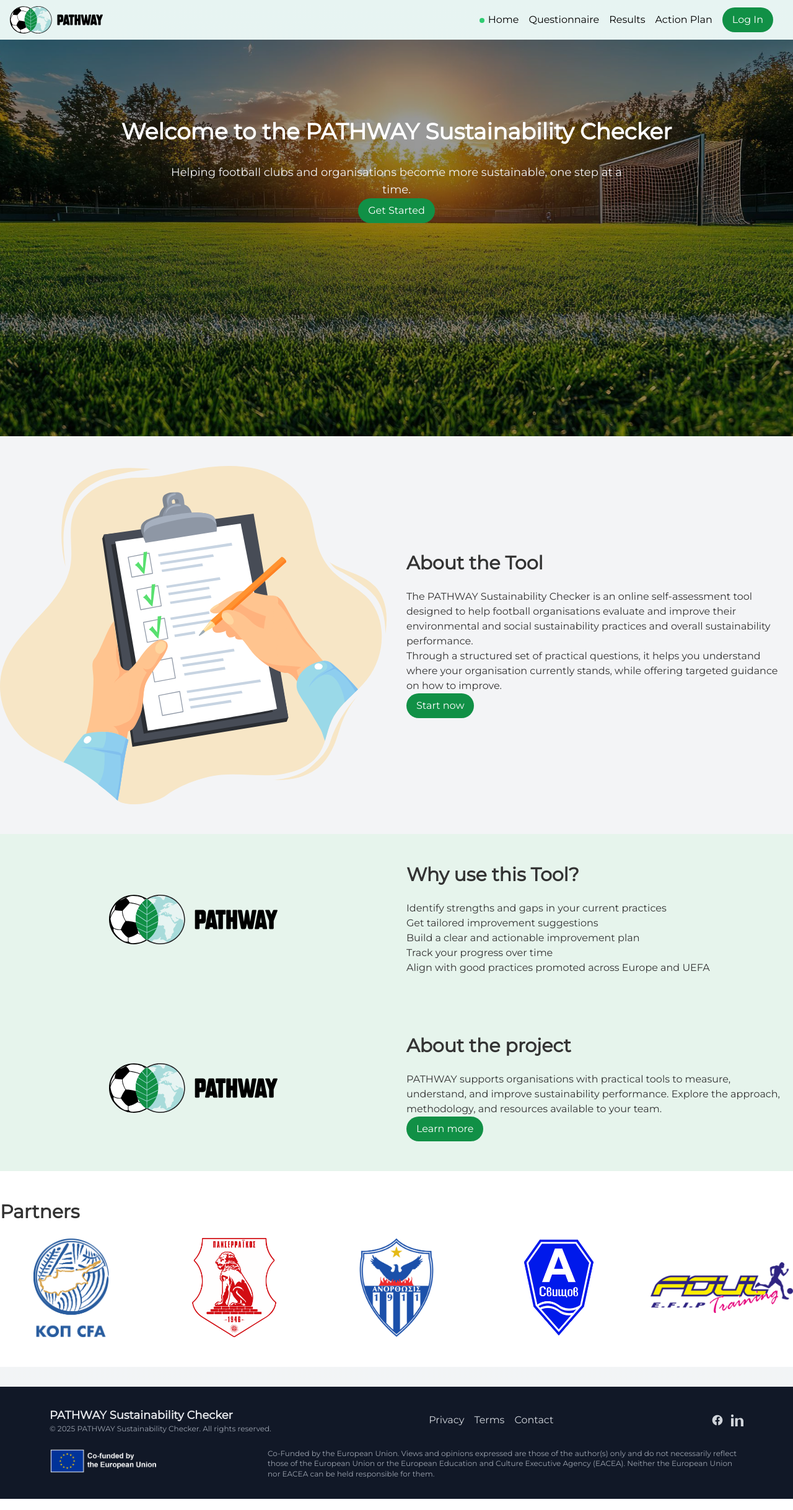
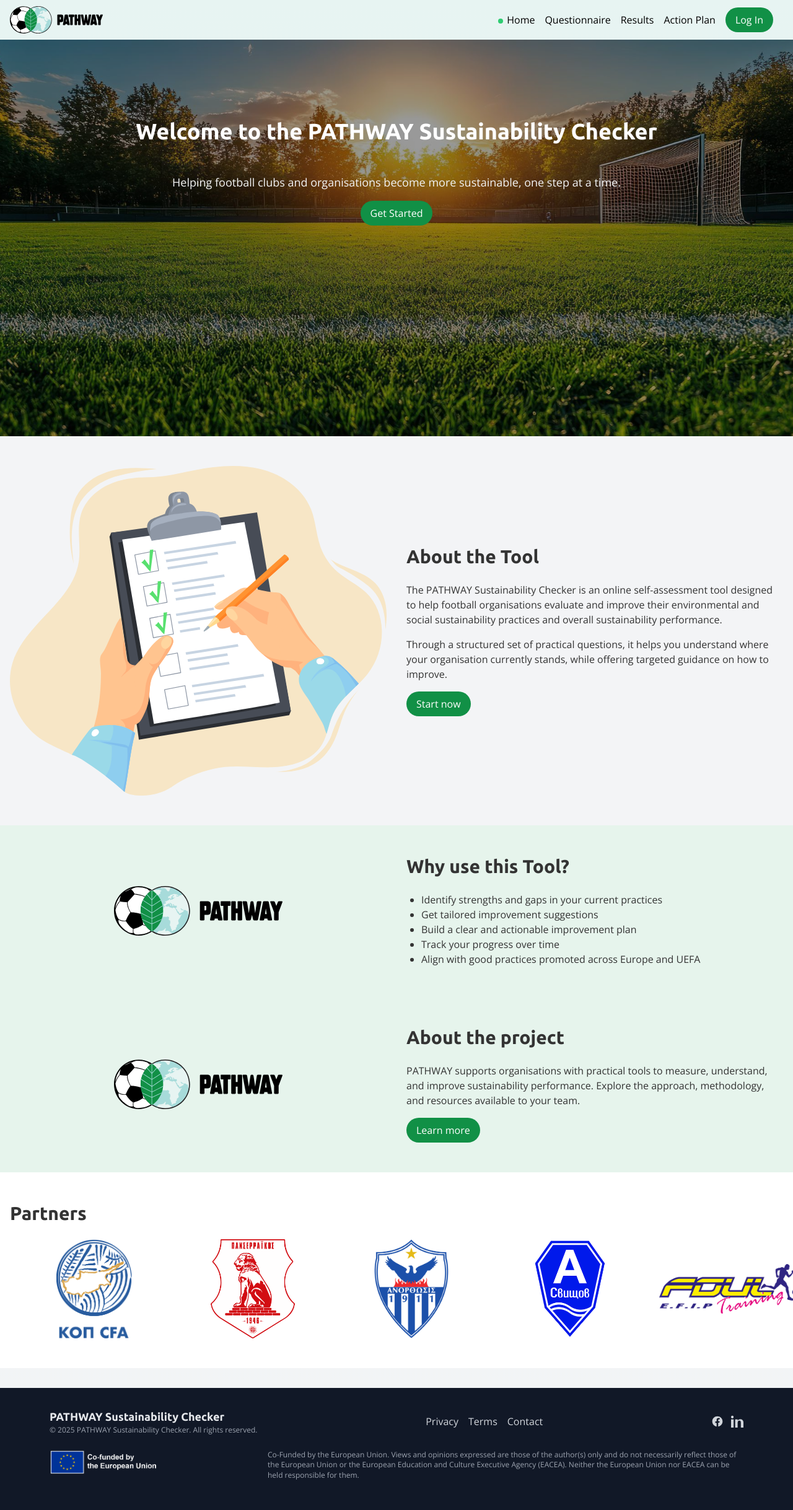
Before and after one commit to genestial/pathway-checker, a React (Vite) app: page / in a window 1280 px wide. Shown: the whole page at 62% size. Built offline with nearby package versions, Linux system fonts and the light colour scheme; no server answers.

Commit message:
Fixed homepage styling - alignment issues

```diff
--- a/src/pages/ResultsPage.jsx
+++ b/src/pages/ResultsPage.jsx
@@ -114,9 +114,8 @@ const ResultsPage = ({ user }) => {
       topic: q.topic,
       text: q.text,
       value: getOptionValue(q, responses[q.id]),
-    }))
-    .filter(item => item.value !== null && item.value < 2);
-  const hasActionItems = actionItems.length > 0;
+    }));
+  const hasActionItems = actionItems.some(i => i.value === 0 || i.value === 1);
 
   const calculatePillarScore = (pillar) => {
     const topics = topicsByPillar[pillar];
--- a/src/styles/main.css
+++ b/src/styles/main.css
@@ -1,4 +1,4 @@
-@import url('https://fonts.googleapis.com/css2?family=Montserrat:wght@400&family=Poppins:wght@900&display=swap');
+@import url('https://fonts.googleapis.com/css2?family=Ubuntu:wght@700&family=Open+Sans:wght@400&display=swap');
 @import 'react-tabs/style/react-tabs.css';
 
 /* Import Tailwind CSS */
@@ -10,8 +10,12 @@
 body {
   @apply bg-gradient-to-b from-pathway-light to-gray-100;
   margin: 0;
-  font-family: 'Montserrat', sans-serif;
+  font-family: 'Open Sans', sans-serif;
   color: #333;
+}
+
+p {
+  @apply mb-4;
 }
 
 /* Color variables */
@@ -35,6 +39,9 @@ button, .a11y-button {
   line-height: 1 !important;
 }
 
+/* Reset list styling for navigation and footer menus */
+nav ul li, ul.footer__social-list li{ list-style: none; }
+
 /* Header */
 .header { @apply fixed inset-x-0 top-0 z-10 bg-transparent; height: var(--header-h); }
 .header--scrolled { @apply bg-white; }
@@ -53,21 +60,21 @@ button, .a11y-button {
   @apply w-8 h-8 rounded-full object-cover;
 }
 .header__dropdown {
-  @apply absolute right-0 top-[var(--header-h)] mt-2 w-48 bg-white border border-gray-200 rounded-md shadow-md py-2 z-10;
+  @apply absolute right-0 top-[var(--header-h)] mt-2 w-48 bg-white border border-gray-200 rounded-md shadow-md py-2 z-10 overflow-hidden;
 }
 .header__dropdown-email {
-  @apply block px-4 py-2 text-sm text-gray-700 font-medium;
+  @apply block px-4 py-2 text-sm text-gray-700 font-medium truncate;
 }
 .header__dropdown-btn {
-  @apply block w-full text-left px-4 py-2 text-sm text-red-500 hover:bg-gray-100 transition;
+  @apply block w-full text-left px-4 py-2 text-sm bg-pathway-primary text-white rounded-[2rem] transition duration-200 focus-visible:outline focus-visible:outline-2 focus-visible:outline-pathway-primary hover:shadow-md;
 }
-.header .btn-login{@apply text-white hover:text-white;}
+.header .btn-login { @apply text-white hover:text-white; }
 
 /* Footer */
 .footer { @apply bg-gray-900 text-gray-200 py-8 mt-8; }
 .footer__container { @apply max-w-6xl mx-auto px-4 flex flex-col md:flex-row items-center justify-between gap-6; }
 .footer__brand { @apply text-center md:text-left; }
-.footer__name { @apply font-montserrat text-lg font-semibold; }
+.footer__name { @apply font-['Ubuntu'] text-lg font-bold; }
 .footer__copy { @apply text-xs text-gray-400; }
 .footer__nav-list { @apply flex gap-4; }
 .footer__link { @apply text-gray-300 hover:text-white transition; }
@@ -83,14 +90,19 @@ button, .a11y-button {
   @apply text-xs text-gray-400 leading-snug max-w-3xl;
 }
 
+ul {
+  @apply ml-6 list-disc;
+}
+
 /* Home Page */
 .home-page { @apply pt-16 text-center; }
 
 /* Home hero */
-.home-hero { @apply relative isolate bg-cover bg-center; min-height: min(80vh, 720px); padding-top: var(--header-h); }
+.home-hero { @apply relative isolate bg-cover bg-center w-full; min-height: min(80vh, 720px); padding-top: var(--header-h); }
 .home-hero__overlay { @apply absolute inset-0 bg-black/40; }
-.home-hero__content { @apply relative text-white py-16; }
-.home-hero__content h1{@apply text-white;}
+.container { @apply max-w-7xl mx-auto px-4; }
+.home-hero__content { @apply relative text-white py-16 flex flex-col items-center justify-center; }
+.home-hero__content h1 { @apply text-white font-['Ubuntu'] font-bold; }
 .home-hero__lead { @apply max-w-3xl mx-auto mt-4 text-lg text-gray-100; }
 
 /* Full-bleed sections */
@@ -99,12 +111,12 @@ button, .a11y-button {
 .home-section--green { background-color: #e6f4ec; }
 .home-section--white { @apply bg-white; }
 
-.home-section__inner { @apply container grid md:grid-cols-2 gap-8 items-center; }
+.home-section__inner { @apply container grid md:grid-cols-2 gap-8 items-center max-w-7xl mx-auto px-4; }
 .home-section--partners .home-section__body {
   grid-column: 1 / -1;
   @apply w-full max-w-none text-center;
 }
-.home-section--partners .section-heading { @apply text-center; }
+.home-section--partners .section-heading { @apply text-center font-['Ubuntu'] font-bold; }
 .home-section--partners .partners {
   @apply mt-6 grid grid-cols-2 sm:grid-cols-3 md:grid-cols-5 gap-8 justify-items-center w-full max-w-none;
 }
@@ -115,7 +127,7 @@ button, .a11y-button {
 .home-section__logo { @apply h-20 w-auto; }
 .home-section__body { @apply text-left order-2; }
 
-.home-section--partners .home-section__inner { @apply grid-cols-1; }
+.home-section--partners .home-section__inner { @apply grid-cols-1 max-w-7xl mx-auto px-4; }
 .home-section--partners .home-section__body { @apply w-full max-w-none; }
 .home-section--partners .partners { @apply w-full max-w-none; }
 .partners { @apply grid grid-cols-2 sm:grid-cols-3 md:grid-cols-5 gap-8 items-center justify-items-center; }
@@ -124,15 +136,15 @@ button, .a11y-button {
 
 /* Page hero (non-home pages) */
 .page-hero { @apply relative w-full; padding-top: var(--header-h); }
-.page-hero__band { @apply bg-gradient-to-r from-emerald-600 via-emerald-500 to-emerald-400; }
-.page-hero__inner { @apply container py-10; }
-.page-hero__title { @apply text-white text-3xl font-semibold text-center; }
+.page-hero__band { @apply bg-gradient-to-r from-emerald-600 via-emerald-500 to-emerald-400 w-full; }
+.page-hero__inner { @apply container py-10 max-w-7xl mx-auto px-4; }
+.page-hero__title { @apply text-white text-3xl font-['Ubuntu'] font-bold text-center; }
 .page-hero__subtitle { @apply text-white/90 mt-2 text-base md:text-lg text-center; }
 
 /* Typography + Headings */
 @layer components {
-  .page-heading { @apply text-4xl font-extrabold text-pathway-primary mb-8 text-center; }
-  .section-heading { @apply text-3xl font-semibold flex items-center mb-6 cursor-pointer; }
+  .page-heading { @apply text-4xl font-['Ubuntu'] font-bold text-pathway-primary mb-8 text-center; }
+  .section-heading { @apply text-3xl font-['Ubuntu'] font-bold flex items-center mb-6 cursor-pointer; }
   .section-heading:hover { @apply text-pathway-primary; }
   .subheading { @apply text-xl font-medium mb-4 mt-6; }
   .item-label { @apply font-semibold text-base; }
@@ -148,7 +160,7 @@ button, .a11y-button {
 
 /* Auth Page */
 .auth-container { @apply pt-16 text-center bg-gray-100 min-h-screen; }
-.auth-container__inner { @apply max-w-md mx-auto p-6 bg-white rounded-lg shadow-lg; }
+.auth-container__inner { @apply max-w-md mx-auto p-6 bg-white rounded-lg shadow-md; }
 .auth-container__error { @apply text-red-500 text-center mb-4 text-base; }
 .auth-container__form { @apply space-y-6; }
 .auth-container__field { @apply text-left; }
@@ -161,14 +173,14 @@ button, .a11y-button {
 
 /* Score Card */
 .score-card { @apply text-center mb-8 p-6; }
-.score-card__title { @apply text-4xl; }
+.score-card__title { @apply text-4xl font-['Ubuntu'] font-bold; }
 .score-card__canvas { @apply mx-auto block; }
 .score-card__value { @apply text-2xl mt-2; }
 .score-card__label { @apply text-gray-600 mt-1; }
 
 /* Topic Sections */
 .topic-section { @apply text-center mb-8 p-6; }
-.topic-section__title { @apply text-2xl mb-4; }
+.topic-section__title { @apply text-2xl font-['Ubuntu'] font-bold mb-4; }
 .topic-section__canvas { @apply mx-auto block mb-4; }
 .topic-section__grid { @apply grid grid-cols-1 sm:grid-cols-2 gap-4; }
 .topic-section__item { @apply text-center; }
@@ -204,8 +216,8 @@ button, .a11y-button {
 .a11y-progress-bar { @apply h-full bg-pathway-primary transition-all; }
 .a11y-progress span { @apply absolute inset-0 flex items-center justify-center text-white font-semibold; }
 
-/* Questionnaire Actions*/
-.questionnaire-actions { @apply sticky bottom-0 z-[5] w-full bg-white/95 backdrop-blur border-t border-gray-200;}
+/* Questionnaire Actions */
+.questionnaire-actions { @apply sticky bottom-0 z-[5] w-full bg-white/95 backdrop-blur border-t border-gray-200; }
 .questionnaire-actions__inner { @apply flex items-center gap-3 py-3 px-4; }
 .questionnaire-actions__spacer { @apply flex-1; }
 .btn--lg { @apply px-8 py-3 text-base md:text-lg; }
@@ -213,30 +225,30 @@ button, .a11y-button {
 .tab-content { @apply pb-24; }
 .tab-content { @apply flex-1 pl-6; }
 .question-block { padding: 15px; }
-.question-title{@apply flex justify-between items-center text-xl font-bold mb-4;}
-.question-text { @apply text-left;}
-.question-id{ @apply text-xs text-gray-400 font-normal ml-4;}
+.question-title { @apply flex justify-between items-center text-xl font-['Ubuntu'] font-bold mb-4; }
+.question-text { @apply text-left; }
+.question-id { @apply text-xs text-gray-400 font-normal ml-4; }
 
 /* Accordion header (button) */
-.btn-accordion{
-  @apply w-full flex items-center justify-between text-left text-xl font-bold px-4 py-3 bg-white text-black border border-gray-200 rounded-md shadow-sm transition;
+.btn-accordion {
+  @apply w-full flex items-center justify-between text-left text-xl font-['Ubuntu'] font-bold px-4 py-3 bg-white text-black border border-gray-200 rounded-md shadow-sm transition;
   margin-top: 0 !important;
 }
 .btn-accordion:hover { @apply bg-gray-50; }
 .btn-accordion:focus-visible { @apply outline-none ring-2 ring-emerald-500/40; }
-.btn-accordion[aria-expanded="true"]{ @apply bg-emerald-50 border-emerald-200; }
+.btn-accordion[aria-expanded="true"] { @apply bg-emerald-50 border-emerald-200; }
 .btn-accordion__status { @apply ml-3 text-sm text-gray-500 hidden md:inline; }
-.btn-accordion::after{
+.btn-accordion::after {
   content: "▾";
   transition: transform 0.2s ease;
   @apply text-gray-500 ml-3;
 }
-.btn-accordion[aria-expanded="true"]::after{ transform: rotate(180deg); }
-.accordion-panel{
+.btn-accordion[aria-expanded="true"]::after { transform: rotate(180deg); }
+.accordion-panel {
   @apply px-4 py-4 bg-white border border-t-0 border-gray-200 rounded-b-md -mt-px;
 }
-.accordion-panel .item-block{ @apply bg-gray-50 p-4 rounded-md; }
-.btn-accordion[aria-expanded="true"] + .accordion-panel{
+.accordion-panel .item-block { @apply bg-gray-50 p-4 rounded-md; }
+.btn-accordion[aria-expanded="true"] + .accordion-panel {
   @apply border-emerald-200;
   box-shadow: inset 4px 0 0 theme('colors.emerald.500');
 }
@@ -245,7 +257,7 @@ button, .a11y-button {
 @media (max-width: 640px) {
   .home-page, .results-page, .auth-container { @apply pt-16; }
   .score-card, .topic-section { @apply p-6; }
-  .topic-section__title { @apply text-xl; }
+  .topic-section__title { @apply text-xl font-['Ubuntu'] font-bold; }
   .topic-section__grid { @apply grid-cols-1; }
   .header__nav-list { @apply flex-col space-y-2; }
   .header__logo { @apply h-8; }
```
